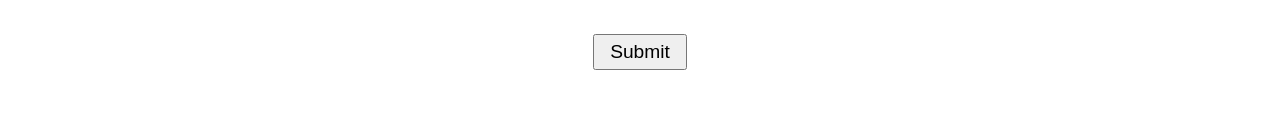
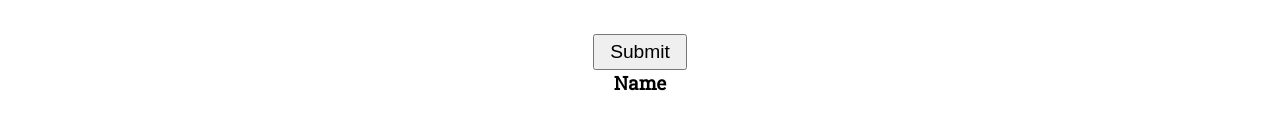
Before and after one commit to andrewrey/reactCompleteGuideAssignment1, a React (Create React App) app: page / in a window 1280 px wide. Shown: the part 506-636 px from the top of the page. Built offline with nearby package versions, Linux system fonts and the light colour scheme.

Commit message:
created guest name compoent for guest cards

```diff
--- /dev/null
+++ b/src/MainContent/GuestName/index.js
@@ -0,0 +1,11 @@
+import React from "react";
+
+const GuestName = () => {
+  return (
+    <div className="guestCard">
+      <h3>Name</h3>
+    </div>
+  );
+};
+
+export default GuestName;
--- a/src/MainContent/Output/index.js
+++ b/src/MainContent/Output/index.js
@@ -1,7 +1,12 @@
 import React from "react";
+import GuestName from "../GuestName";
 
 const Output = () => {
-  return <div className="guest-list"></div>;
+  return (
+    <div className="guest-list">
+      <GuestName />
+    </div>
+  );
 };
 
 export default Output;
```
